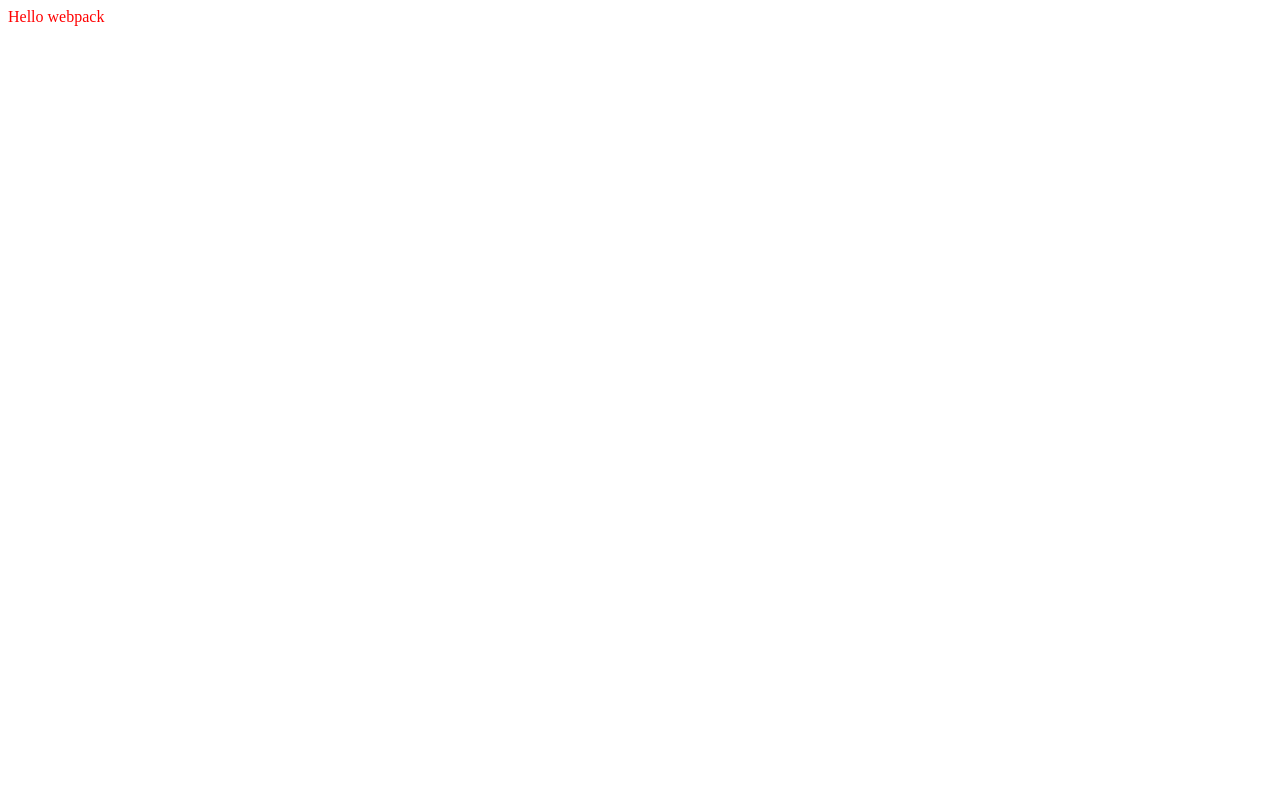
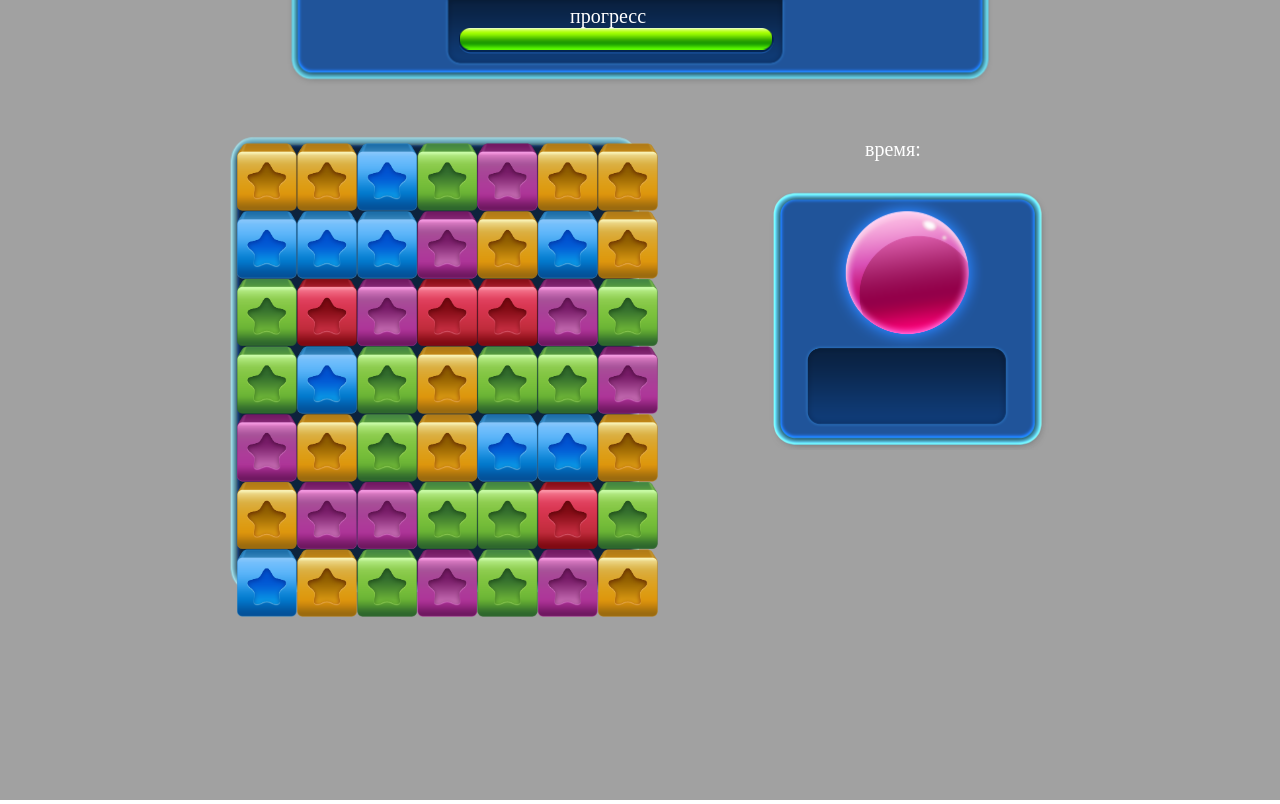
Before and after one commit to DasHaSneg/test-project-blast-game, a website built with webpack: page dist/index.html in a window 1280 px wide. Built offline with nearby package versions, Linux system fonts and the light colour scheme; files whose address does not match are found by name.

Commit message:
add basic classes

```diff
--- a/src/index.ts
+++ b/src/index.ts
@@ -1,14 +1,22 @@
-import _ from 'lodash';
 import './styles/style.scss';
+import World from './ts/world';
+import Game from './ts/game';
+import View from './ts/view';
 
-function component() {
-	const element = document.createElement('div');
+const canvas = <HTMLCanvasElement>document.querySelector('canvas');
+canvas.width = window.innerWidth;
+canvas.height = window.innerHeight;
 
-	// Lodash, currently included via a script, is required for this line to work
-	// Lodash, now imported by this script
-	element.innerHTML = _.join(['Hello', 'webpack'], ' ');
-	element.classList.add('hello');
-	return element;
-}
+const n = 7;
+const m = 7;
+const c = 5;
+const k = 2;
+const s = 3;
+const x = 100;
+const y = 20;
 
-document.body.appendChild(component());
+const game = new Game(new View(canvas), n, m, c, k, s, x, y);
+
+game.init().then(() => game.start());
+
+console.log(game);
--- a/src/styles/style.scss
+++ b/src/styles/style.scss
@@ -1,3 +1,13 @@
-.hello {
-  color: red;
+body, html {
+  padding: 0 !important;
+  margin: 0 !important;
+  overflow: hidden;
 }
+
+@font-face {
+  font-family: 'Marvin';
+  src: url('../fonts/marvin-font.otf');
+  //src: local('BankGothic Md BT'), local('BankGothicBTMedium'), url('bankgthd-webfont.woff') format('woff'), url('bankgthd-webfont.ttf') format('truetype'), url('bankgthd-webfont.svg#webfontNgZtDOtM') format('svg');
+  font-weight: normal;
+  font-style: normal;
+}
--- /dev/null
+++ b/src/ts/assets.ts
@@ -0,0 +1,43 @@
+// eslint-disable-next-line @typescript-eslint/ban-ts-comment
+// @ts-ignore
+import HeaderPanel from '../img/progress/panel2.png';
+// eslint-disable-next-line @typescript-eslint/ban-ts-comment
+// @ts-ignore
+import GamePanel from '../img/game/panel.png';
+// eslint-disable-next-line @typescript-eslint/ban-ts-comment
+// @ts-ignore
+import ScorePanel from '../img/score/panel2.png';
+// eslint-disable-next-line @typescript-eslint/ban-ts-comment
+// @ts-ignore
+import ProgressBlock from '../img/progress/bar/block.png';
+// eslint-disable-next-line @typescript-eslint/ban-ts-comment
+// @ts-ignore
+import ProgressScale from '../img/progress/bar/scale.png';
+// eslint-disable-next-line @typescript-eslint/ban-ts-comment
+// @ts-ignore
+import BlueBlock from '../img/game/blocks/blue.png';
+// eslint-disable-next-line @typescript-eslint/ban-ts-comment
+// @ts-ignore
+import GreenBlock from '../img/game/blocks/green.png';
+// eslint-disable-next-line @typescript-eslint/ban-ts-comment
+// @ts-ignore
+import YellowBlock from '../img/game/blocks/yellow.png';
+// eslint-disable-next-line @typescript-eslint/ban-ts-comment
+// @ts-ignore
+import PurpleBlock from '../img/game/blocks/purple.png';
+// eslint-disable-next-line @typescript-eslint/ban-ts-comment
+// @ts-ignore
+import RedBlock from '../img/game/blocks/red.png';
+
+export default {
+	HeaderPanel,
+	GamePanel,
+	ScorePanel,
+	ProgressBlock,
+	ProgressScale,
+	BlueBlock,
+	GreenBlock,
+	PurpleBlock,
+	RedBlock,
+	YellowBlock,
+};
--- /dev/null
+++ b/src/ts/block.ts
@@ -0,0 +1,49 @@
+import { getRandomValue } from './utils';
+
+export type Coordinates = {
+	x: number;
+	y: number;
+};
+
+export default class Block {
+	private isSelected = false;
+
+	private isDeleted = false;
+
+	private y = 0;
+
+	//
+	// private position: Coordinates;
+	//
+	// private width: number;
+	//
+	// private height: number;
+	//
+	private color: string;
+
+	constructor(colors: number[]) {
+		const colorNumber = getRandomValue(colors);
+		this.color = Block.chooseColor(colorNumber);
+	}
+
+	public getColor(): string {
+		return this.color;
+	}
+
+	private static chooseColor(colorNumber: number) {
+		switch (colorNumber) {
+			case 1:
+				return 'BlueBlock';
+			case 2:
+				return 'GreenBlock';
+			case 3:
+				return 'PurpleBlock';
+			case 4:
+				return 'RedBlock';
+			case 5:
+				return 'YellowBlock';
+			default:
+				return 'BlueBlock';
+		}
+	}
+}
--- /dev/null
+++ b/src/ts/game.ts
@@ -0,0 +1,59 @@
+import View from './view';
+import World from './world';
+import { Coordinates } from './block';
+import { chooseColors } from './utils';
+
+export type GridInfo = {
+	blockColors: number[];
+	n: number;
+	m: number;
+	k: number;
+	minStirringAmount: number;
+};
+
+// export type GridSize = {
+// 	n: number;
+// 	m: number;
+// };
+
+export default class Game {
+	private view: View;
+
+	private world: World;
+
+	private userInput: Coordinates = { x: 0, y: 0 };
+
+	constructor(view: View, n: number, m: number, c: number, k: number, s: number, x: number, y: number) {
+		this.view = view;
+		const gridInfo = {
+			blockColors: chooseColors(c),
+			n,
+			m,
+			k,
+			minStirringAmount: s,
+		};
+		console.log(gridInfo)
+		this.world = new World(gridInfo, x, y);
+		this.loop = this.loop.bind(this);
+	}
+
+	public async init() {
+		await this.view.init(this.world.getGrid());
+		this.world.init();
+		document.addEventListener('mousedown', e => {
+			this.userInput.x = e.offsetX;
+			this.userInput.y = e.offsetY;
+		});
+	}
+
+	public start() {
+		requestAnimationFrame(this.loop);
+	}
+
+	private loop() {
+		// TODO get input info
+		// this.world.update(this.userInput);
+		// this.view.update(this.world);
+		requestAnimationFrame(this.loop);
+	}
+}
--- /dev/null
+++ b/src/ts/grid.ts
@@ -0,0 +1,51 @@
+import Block from './block';
+import { GridInfo } from './game';
+
+export default class Grid {
+	private gridInfo: GridInfo;
+
+	private desk: Block[][] = [];
+
+	constructor(gridInfo: GridInfo) {
+		this.gridInfo = gridInfo;
+		this.createDesk();
+		while (!this.checkDesk()) {
+			this.createDesk();
+		}
+	}
+
+	private createDesk() {
+		const { n, m, blockColors } = this.gridInfo;
+		this.desk = [];
+		for (let i = 0; i < n; i += 1) {
+			this.desk[i] = [];
+			for (let j = 0; j < m; j += 1) {
+				this.desk[i][j] = new Block(blockColors);
+			}
+		}
+	}
+
+	private checkDesk(): boolean {
+		const { m } = this.gridInfo;
+		const { desk } = this;
+		for (let i = 0; i < m - 1; i += 1) {
+			const rowList = desk[i].map(block => block.getColor());
+			const rowSet = new Set(rowList);
+			if (rowSet.size < rowList.length) return true;
+		}
+		return false;
+		// TODO add check for columns
+	}
+
+	public getN(): number {
+		return this.gridInfo.n;
+	}
+
+	public getM(): number {
+		return this.gridInfo.m;
+	}
+
+	public getDesk() {
+		return this.desk;
+	}
+}
--- /dev/null
+++ b/src/ts/progressBar.ts
@@ -0,0 +1,65 @@
+import { Coordinates } from './block';
+
+export enum Direction {
+	Right,
+	Left,
+}
+
+export default class ProgressBar {
+	private startX: number;
+
+	private currentX: number;
+
+	private endX: number;
+
+	private velocity = 1;
+
+	private y: number;
+
+	private direction: Direction = Direction.Left;
+
+	constructor(startX: number, width: number, y: number) {
+		const endX = startX + width;
+		this.startX = startX;
+		this.currentX = endX;
+		this.endX = endX;
+		this.y = y;
+	}
+
+	private moveRight() {
+		this.currentX += this.velocity;
+	}
+
+	private moveLeft() {
+		this.currentX -= this.velocity;
+	}
+
+	public update() {
+		if (this.direction === Direction.Left) this.moveLeft();
+		else this.moveRight();
+	}
+
+	public getCurrentPosition(): Coordinates {
+		return { x: this.currentX, y: this.y };
+	}
+
+	public setVelocity(v: number) {
+		this.velocity = v;
+	}
+
+	public setDirection(direction: Direction) {
+		this.direction = direction;
+	}
+
+	public setStartX(start: number) {
+		this.startX = start;
+	}
+
+	public setEndX(width: number) {
+		this.endX = this.startX + width;
+	}
+
+	public setCurrentX(width: number) {
+		this.currentX = this.startX + width;
+	}
+}
--- /dev/null
+++ b/src/ts/utils.ts
@@ -0,0 +1,17 @@
+export function getRandomInteger(min: number, max: number) {
+	return Math.floor(min + Math.random() * (max + 1 - min));
+}
+
+const COLORS_NUM = 5;
+
+export function chooseColors(amount: number) {
+	if (amount === COLORS_NUM) {
+		return Array.from({ length: COLORS_NUM }, (v, k) => k + 1);
+	}
+	return Array.from({ length: amount }, () => getRandomInteger(0, amount - 1));
+	// TODO check repeats
+}
+
+export function getRandomValue(array: number[]): number {
+	return array[Math.floor(Math.random() * array.length)];
+}
--- /dev/null
+++ b/src/ts/view.ts
@@ -0,0 +1,93 @@
+import assets from './assets';
+import Grid from './grid';
+
+type Assets = {
+	[key: string]: boolean;
+};
+
+export default class View {
+	private canvas: HTMLCanvasElement;
+
+	private ctx: CanvasRenderingContext2D;
+
+	private gameImages: { [key: string]: HTMLImageElement } = {};
+
+	constructor(canvas: HTMLCanvasElement) {
+		this.canvas = canvas;
+		this.ctx = <CanvasRenderingContext2D>canvas.getContext('2d');
+	}
+
+	private async loadImages() {
+		const gameImages: { [key: string]: HTMLImageElement } = {};
+		for (const key in assets) {
+			const img = await this.loadImage(String((assets as Assets)[key as string]));
+			gameImages[key] = img;
+		}
+		return gameImages;
+	}
+
+	public async init(grid: Grid) {
+		this.gameImages = await this.loadImages();
+		await this.renderGameScene(grid);
+	}
+
+	// public update(world: World) {}
+
+	// private async renderProgressScale() {
+	// 	if (!this.gameImages.has(GameImage.progressScale)) {
+	// 		const progressScale = new Image();
+	// 		await this.load(progressScale, ProgressScale);
+	// 	}
+	//
+	// 	this.ctx.drawImage(progressScale, this.canvas.width / 2 - progressScale.width / 4 / 2 - 24, 28, progressScale.width / 4, progressScale.height / 4);
+	// }
+	//
+	private async loadImage(imgPath: string) {
+		const img = new Image();
+		await this.load(img, imgPath);
+		return img;
+	}
+
+	private renderGrid() {}
+
+	private async renderGameScene(grid: Grid) {
+		const { width, height } = this.canvas;
+		const { HeaderPanel, ProgressBlock, ProgressScale, GamePanel, ScorePanel } = this.gameImages;
+
+		this.ctx.fillStyle = '#a1a1a1';
+		this.ctx.fillRect(0, 0, width, height);
+		this.ctx.drawImage(HeaderPanel, width / 2 - HeaderPanel.width / 4 / 2, 0, HeaderPanel.width / 4, HeaderPanel.height / 4);
+
+		this.ctx.drawImage(ProgressBlock, width / 2 - ProgressBlock.width / 4 / 2 - 24, 28, ProgressBlock.width / 4, ProgressBlock.height / 4);
+
+		this.ctx.drawImage(ProgressScale, this.canvas.width / 2 - ProgressScale.width / 4 / 2 - 24, 28, ProgressScale.width / 4, ProgressScale.height / 4);
+
+		this.ctx.drawImage(GamePanel, width / 2 - GamePanel.width / 4, HeaderPanel.height / 4 + 50, GamePanel.width / 4, GamePanel.height / 4);
+
+		this.ctx.drawImage(ScorePanel, width / 2 + 125, HeaderPanel.height / 4 + 100, ScorePanel.width / 4, ScorePanel.height / 4);
+
+		this.ctx.fillStyle = '#fff';
+		this.ctx.font = '20px Marvin';
+		this.ctx.fillText('прогресс', width / 2 - 70, 23);
+		this.ctx.fillText('время:', width / 2 + 225, HeaderPanel.height / 4 + 50 + 20);
+
+		const startX = width / 2 - GamePanel.width / 4 + 7;
+		const startY = HeaderPanel.height / 4 + 50 + 7;
+		const desk = grid.getDesk();
+		const blockWidth = this.gameImages[desk[0][0].getColor()].width / 6;
+		const blockHeight = this.gameImages[desk[0][0].getColor()].height / 6;
+		console.log(desk);
+		for (let i = 0; i < grid.getN(); i += 1) {
+			for (let j = 0; j < grid.getM(); j += 1) {
+				this.ctx.drawImage(this.gameImages[desk[i][j].getColor()], startX + blockWidth * j, startY + blockHeight * i, blockWidth, blockHeight);
+			}
+		}
+	}
+
+	private async load(el: HTMLImageElement, str: string) {
+		return new Promise(resolve => {
+			el.src = str;
+			el.addEventListener('load', () => resolve(this));
+		});
+	}
+}
--- /dev/null
+++ b/src/ts/world.ts
@@ -0,0 +1,45 @@
+import Block, { Coordinates } from './block';
+import Grid from './grid';
+import ProgressBar from './progressBar';
+import { GridInfo } from './game';
+
+type Score = {
+	points: number;
+	movesNumber: number;
+};
+
+const POINTS_PER_TURN = 10;
+
+export default class World {
+	// private progress: number;
+	//
+	// private money: number;
+	//
+	private score: Score;
+
+	private target: Score;
+
+	private grid: Grid;
+
+	private progressBar: ProgressBar;
+	//
+	// private grid: number[];
+	// public update(userInput: Coordinates) {
+	//
+	// };
+
+	constructor(gridInfo: GridInfo, x: number, y: number) {
+		this.target = { points: 0, movesNumber: y };
+		this.score = { points: x, movesNumber: 0 };
+		this.grid = new Grid(gridInfo);
+		this.progressBar = new ProgressBar(0, 0, 0);
+	}
+
+	public init() {
+
+	}
+
+	public getGrid(): Grid {
+		return this.grid;
+	}
+}
```
Also changed, not shown: dist/index.html.
